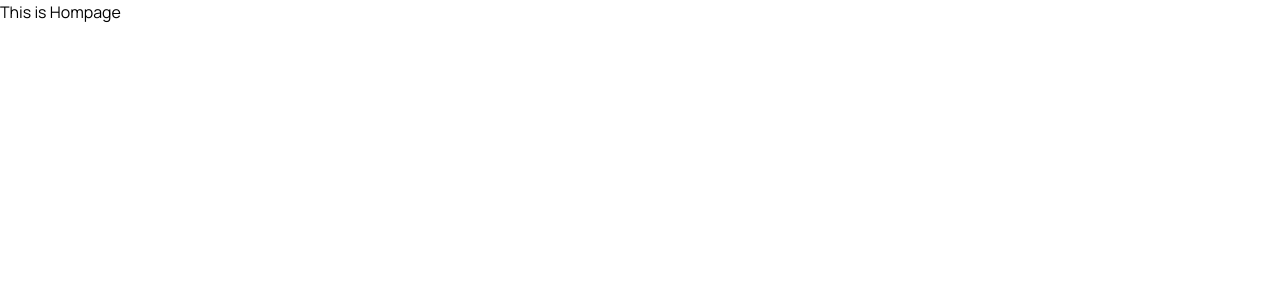
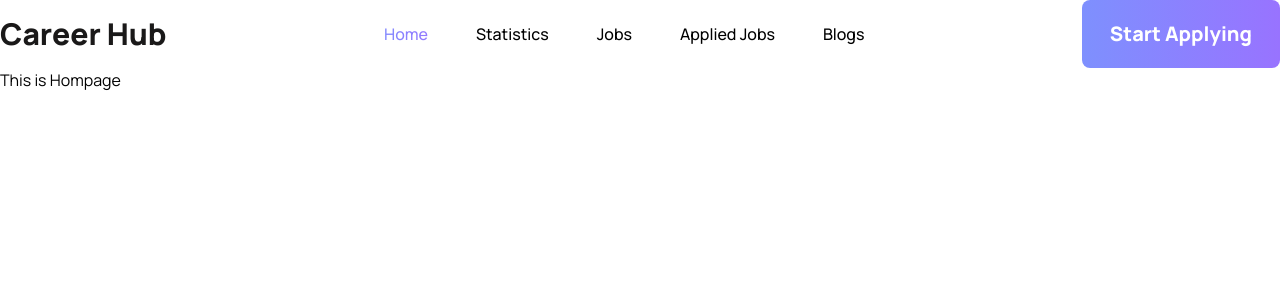
Before and after one commit to mdnumanahmed/career-hub-react-router, a React (Vite) app: page / in a window 1280 px wide. Shown: the top 300 px of the page. Built offline with nearby package versions, Linux system fonts and the light colour scheme.

Commit message:
Custom navbar added

```diff
--- a/package.json
+++ b/package.json
@@ -10,8 +10,10 @@
     "preview": "vite preview"
   },
   "dependencies": {
+    "prop-types": "^15.8.1",
     "react": "^18.3.1",
     "react-dom": "^18.3.1",
+    "react-icons": "^5.3.0",
     "react-router-dom": "^6.28.0"
   },
   "devDependencies": {
--- a/src/components/Root/Root.jsx
+++ b/src/components/Root/Root.jsx
@@ -1,8 +1,10 @@
 import { Outlet } from "react-router-dom";
+import CustomNav from "../Shared/Header/CustomNav";
 
 const Root = () => {
   return (
     <div>
+      <CustomNav />
       <Outlet />
     </div>
   );
--- /dev/null
+++ b/src/components/Shared/Header/CustomLink.jsx
@@ -0,0 +1,22 @@
+import PropTypes from "prop-types";
+import { NavLink } from "react-router-dom";
+
+const CustomLink = ({ navItem }) => {
+  const { name, path } = navItem;
+  return (
+    <li>
+      <NavLink
+        to={path}
+        className="text-base font-medium px-4 py-2 hover:bg-blue-50 rounded-lg"
+      >
+        {name}
+      </NavLink>
+    </li>
+  );
+};
+
+CustomLink.propTypes = {
+  navItem: PropTypes.object.isRequired,
+};
+
+export default CustomLink;
--- /dev/null
+++ b/src/components/Shared/Header/CustomNav.jsx
@@ -0,0 +1,57 @@
+import { Link } from "react-router-dom";
+import CustomLink from "./CustomLink";
+
+const CustomNav = () => {
+  const navItems = [
+    {
+      id: 1,
+      name: "Home",
+      path: "/",
+    },
+    {
+      id: 2,
+      name: "Statistics",
+      path: "/statistics",
+    },
+    {
+      id: 3,
+      name: "Jobs",
+      path: "/jobs",
+    },
+    {
+      id: 4,
+      name: "Applied Jobs",
+      path: "/applied-jobs",
+    },
+    {
+      id: 5,
+      name: "Blogs",
+      path: "/blogs",
+    },
+  ];
+  return (
+    <div>
+      <div className="flex justify-between items-center">
+        <div>
+          <Link to={"/"} className="text-3xl font-extrabold text-[#1A1919]">
+            Career Hub
+          </Link>
+        </div>
+        <div>
+          <ul className="custom-nav flex gap-4">
+            {navItems.map((navItem) => (
+              <CustomLink key={navItem.id} navItem={navItem} />
+            ))}
+          </ul>
+        </div>
+        <div>
+          <button className="bg-linear px-7 py-5 text-xl font-extrabold text-white rounded-lg">
+            Start Applying
+          </button>
+        </div>
+      </div>
+    </div>
+  );
+};
+
+export default CustomNav;
--- a/src/index.css
+++ b/src/index.css
@@ -7,3 +7,14 @@
 body{
     font-family: "Manrope", sans-serif;
 }
+
+.bg-linear{
+    @apply bg-gradient-to-r from-[#7E90FE] to-[#9873FF]
+}
+.text-linear{
+    @apply text-transparent bg-clip-text bg-gradient-to-r from-[#7E90FE] to-[#9873FF]
+}
+
+.custom-nav a.active{
+    @apply text-transparent bg-clip-text bg-gradient-to-r from-[#7E90FE] to-[#9873FF]
+}
```
Also changed, not shown: 1 other file (tests, documents, lock files or other folders).
